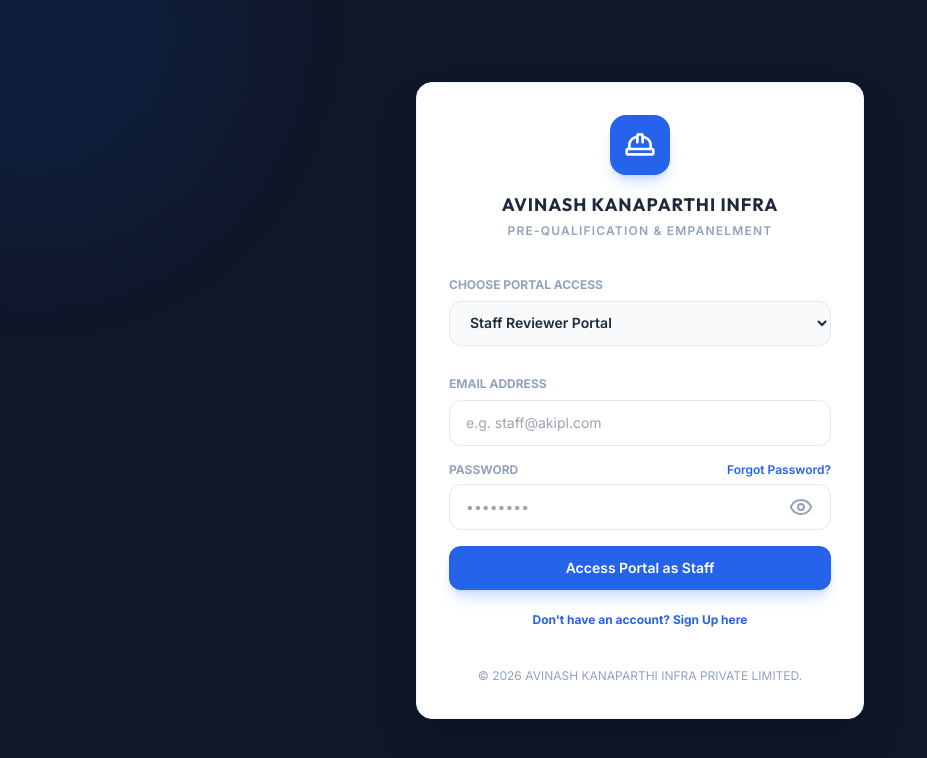
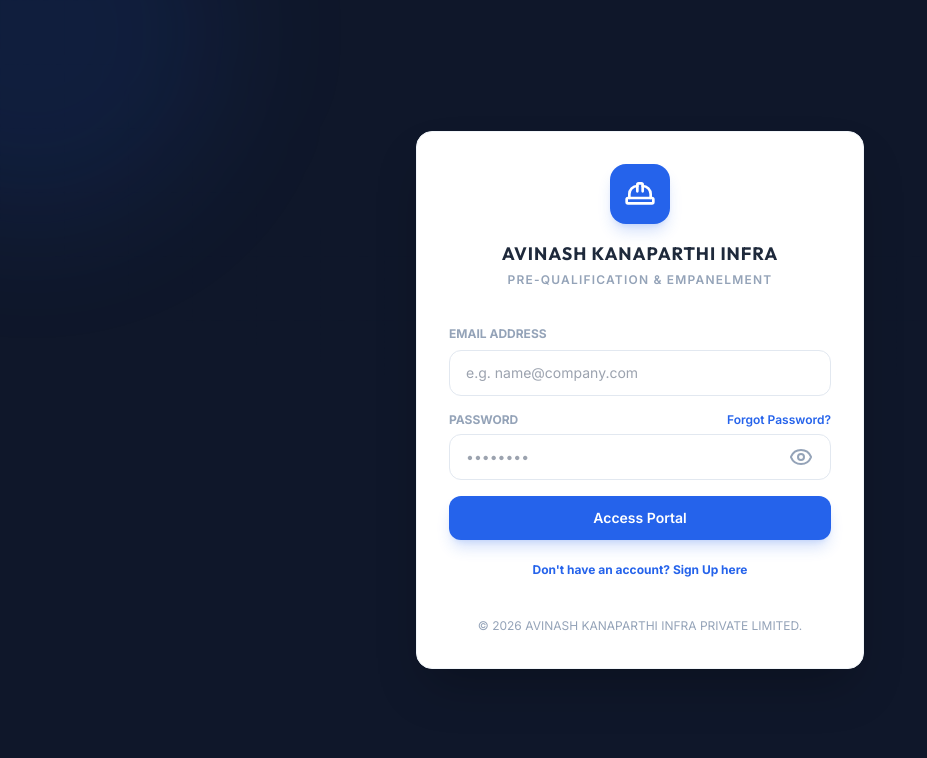
Before and after one commit to sathvika-Nanneboina/akipl-empanelment, a React (Vite) app in the folder frontend/: page / in a window 1280 px wide. Shown: the top 758 px of the page, without its empty margins (0-927 px from the left). Built offline with nearby package versions, Linux system fonts and the light colour scheme.

Commit message:
Move role select dropdown from Login to Signup form only

```diff
--- a/frontend/src/pages/Login.jsx
+++ b/frontend/src/pages/Login.jsx
@@ -6,7 +6,7 @@ import { api } from '../utils/api';
 export default function Login({ onLoginSuccess }) {
   const [email, setEmail] = useState('');
   const [password, setPassword] = useState('');
-  const [role, setRole] = useState('STAFF');
+  const [role, setRole] = useState('CONTRACTOR');
   const [showPassword, setShowPassword] = useState(false);
   const [loading, setLoading] = useState(false);
   const [error, setError] = useState('');
@@ -219,6 +219,20 @@ export default function Login({ onLoginSuccess }) {
               </div>
             </div>
 
+            {/* Role Selector Dropdown - Signup Only */}
+            <div className="space-y-1.5 text-left">
+              <label className="text-xs font-bold text-slate-400 uppercase">Select Access Portal</label>
+              <select
+                value={role}
+                onChange={(e) => setRole(e.target.value)}
+                className="w-full px-4 py-3 rounded-xl border border-slate-200 text-slate-800 text-sm bg-slate-50 focus:outline-none focus:border-primary-light focus:ring-1 focus:ring-slate-800 transition-colors font-semibold cursor-pointer"
+              >
+                <option value="CONTRACTOR">Contractor Portal</option>
+                <option value="STAFF">Staff Reviewer Portal</option>
+                <option value="ADMIN">System Administrator Portal</option>
+              </select>
+            </div>
+
             <motion.button
               type="submit"
               disabled={loading}
@@ -245,20 +259,6 @@ export default function Login({ onLoginSuccess }) {
         ) : (
           /* Login Form */
           <>
-            {/* Role Selector Dropdown */}
-            <div className="mb-6 space-y-1.5 text-left">
-              <label className="text-xs font-bold text-slate-400 uppercase">Choose Portal Access</label>
-              <select
-                value={role}
-                onChange={(e) => setRole(e.target.value)}
-                className="w-full px-4 py-3 rounded-xl border border-slate-200 text-slate-800 text-sm bg-slate-50 focus:outline-none focus:border-primary-light focus:ring-1 focus:ring-slate-800 transition-colors font-semibold cursor-pointer"
-              >
-                <option value="CONTRACTOR">Contractor Portal</option>
-                <option value="STAFF">Staff Reviewer Portal</option>
-                <option value="ADMIN">System Administrator Portal</option>
-              </select>
-            </div>
-
             <form onSubmit={handleSubmit} className="space-y-4">
               <AnimatePresence mode="wait">
                 {error && (
@@ -280,7 +280,7 @@ export default function Login({ onLoginSuccess }) {
                   required
                   value={email}
                   onChange={(e) => setEmail(e.target.value)}
-                  placeholder="e.g. staff@akipl.com"
+                  placeholder="e.g. name@company.com"
                   className="w-full px-4 py-3 rounded-xl border border-slate-200 text-slate-800 text-sm focus:outline-none focus:border-primary-light focus:ring-1 focus:ring-slate-800 transition-colors"
                 />
               </div>
@@ -325,7 +325,7 @@ export default function Login({ onLoginSuccess }) {
                 {loading ? (
                   <div className="w-5 h-5 border-2 border-white border-t-transparent rounded-full animate-spin" />
                 ) : (
-                  `Access Portal as ${role.charAt(0) + role.slice(1).toLowerCase()}`
+                  'Access Portal'
                 )}
               </motion.button>
 
--- a/frontend/src/utils/api.js
+++ b/frontend/src/utils/api.js
@@ -20,11 +20,11 @@ const apiFetch = async (url, options = {}) => {
 
 export const api = {
   // Authentication
-  register: async (name, email, password) => {
+  register: async (name, email, password, role) => {
     const res = await fetch(`${BASE_URL}/auth/register`, {
       method: 'POST',
       headers: { 'Content-Type': 'application/json' },
-      body: JSON.stringify({ name, email, password })
+      body: JSON.stringify({ name, email, password, role })
     });
     if (!res.ok) {
       const err = await res.json();
```
Also changed, not shown: 1 other file (tests, documents, lock files or other folders).
